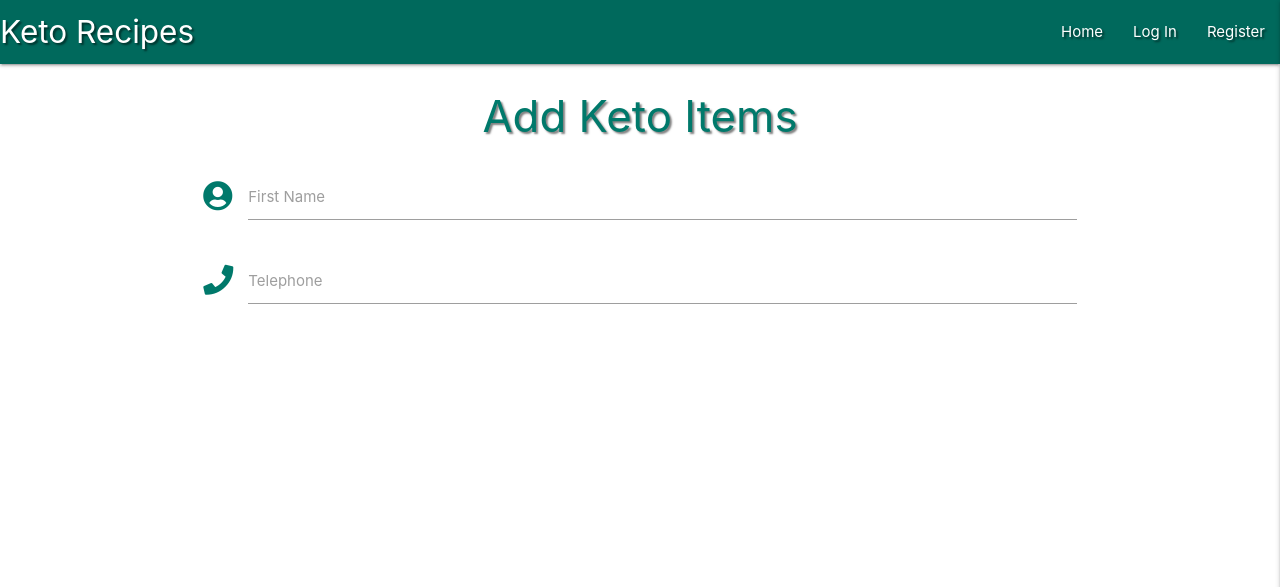
After one commit to kliliansmith/Milestone_Project_3, a Flask app: page /add_recipe in a window 1280 px wide. The commit adds this page. Shown: the top 587 px of the page. Run offline with Flask 2, Linux system fonts and the light colour scheme; some libraries are stand-ins or nearby versions.

Commit message:
create add items page

```diff
--- a/app.py
+++ b/app.py
@@ -93,10 +93,15 @@ def profile(username):
 
 @app.route("/logout")
 def logout():
-    # remove user from session cookies
-    flash("You are now logged out")
+    # remove user from session cookie
+    flash("You have been logged out")
     session.pop("user")
     return redirect(url_for("login"))
+
+
+@app.route("/add_recipe")
+def add_recipe():
+    return render_template("add_recipe.html")
 
 
 if __name__ == "__main__":
--- a/static/css/style.css
+++ b/static/css/style.css
@@ -1,5 +1,5 @@
 .text-shadow {
-    text-shadow: 3px 3px 3px rgba(0,0,0,0.5)
+    text-shadow: 2px 2px 2px rgb(0, 0, 0, 0.5)
 }
 
 .flashes h4 {
--- /dev/null
+++ b/templates/add_recipe.html
@@ -0,0 +1,23 @@
+{% extends "base.html" %}
+{% block content %}
+
+    <h3 class="teal-text text-darken-2 text-shadow center-align">Add Keto Items</h3>
+
+    <div class="row">
+        <form class="col s12" method="POST" action="">
+            <div class="row">
+                <div class="input-field col s12">
+                    <i class="fas fa-user-circle prefix teal-text text-darken-2"></i>
+                    <input id="icon_prefix" type="text" class="validate">
+                    <label for="icon_prefix">First Name</label>
+                </div>
+                <div class="input-field col s12">
+                    <i class="fas fa-phone prefix teal-text text-darken-2"></i>
+                    <input id="icon_telephone" type="tel" class="validate">
+                    <label for="icon_telephone">Telephone</label>
+                </div>
+            </div>
+        </form>
+    </div>
+
+{% endblock %}
--- a/templates/base.html
+++ b/templates/base.html
@@ -23,8 +23,8 @@
                 <li><a href="{{ url_for('get_recipes') }}">Home</a></li>
                 {% if session.user %}
                     <li><a href="{{ url_for('profile', username=session['user']) }}">Profile</a></li>
-                    <li><a href="#">New Recipe</a></li>
-                    <li><a href="#">Manage Recipes</a></li>
+                    <li><a href="{{ url_for('add_recipe') }}">New Keto Items</a></li>
+                    <li><a href="#">Manage Keto Items</a></li>
                     <li><a href="{{ url_for('logout') }}">Log Out</a></li>
                 {% else %}
                     <li><a href="{{ url_for('login') }}">Log In</a></li>
@@ -40,8 +40,8 @@
             <li><a href="{{ url_for('get_recipes') }}">Home</a></li>
             {% if session.user %}
                 <li><a href="{{ url_for('profile', username=session['user']) }}">Profile</a></li>
-                <li><a href="#">New Recipe</a></li>
-                <li><a href="#">Manage Recipes</a></li>
+                <li><a href="{{ url_for('add_recipe') }}">New Keto Items</a></li>
+                <li><a href="#">Manage Keto Items</a></li>
                 <li><a href="{{ url_for('logout') }}">Log Out</a></li>
             {% else %}
                 <li><a href="{{ url_for('login') }}">Log In</a></li>
```
